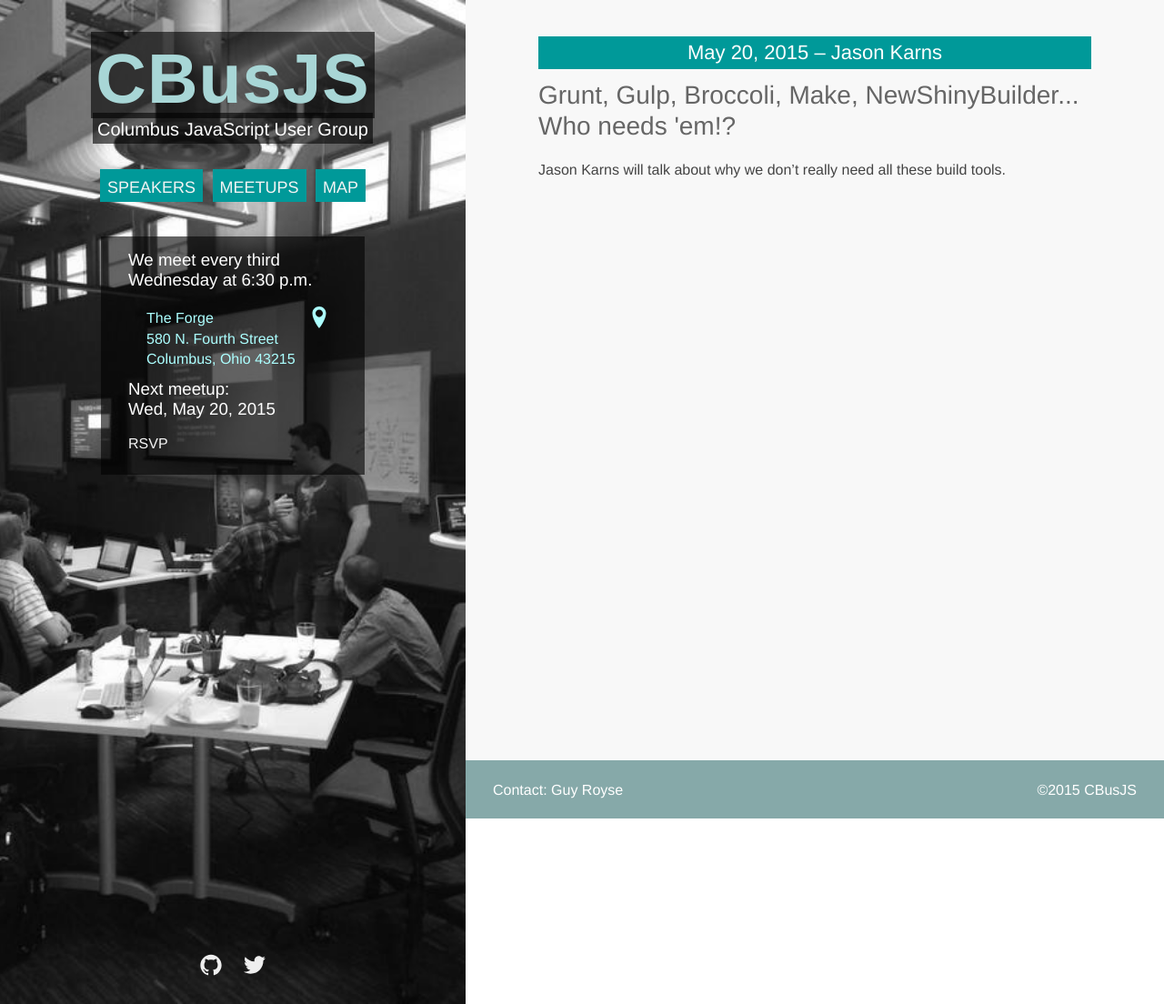
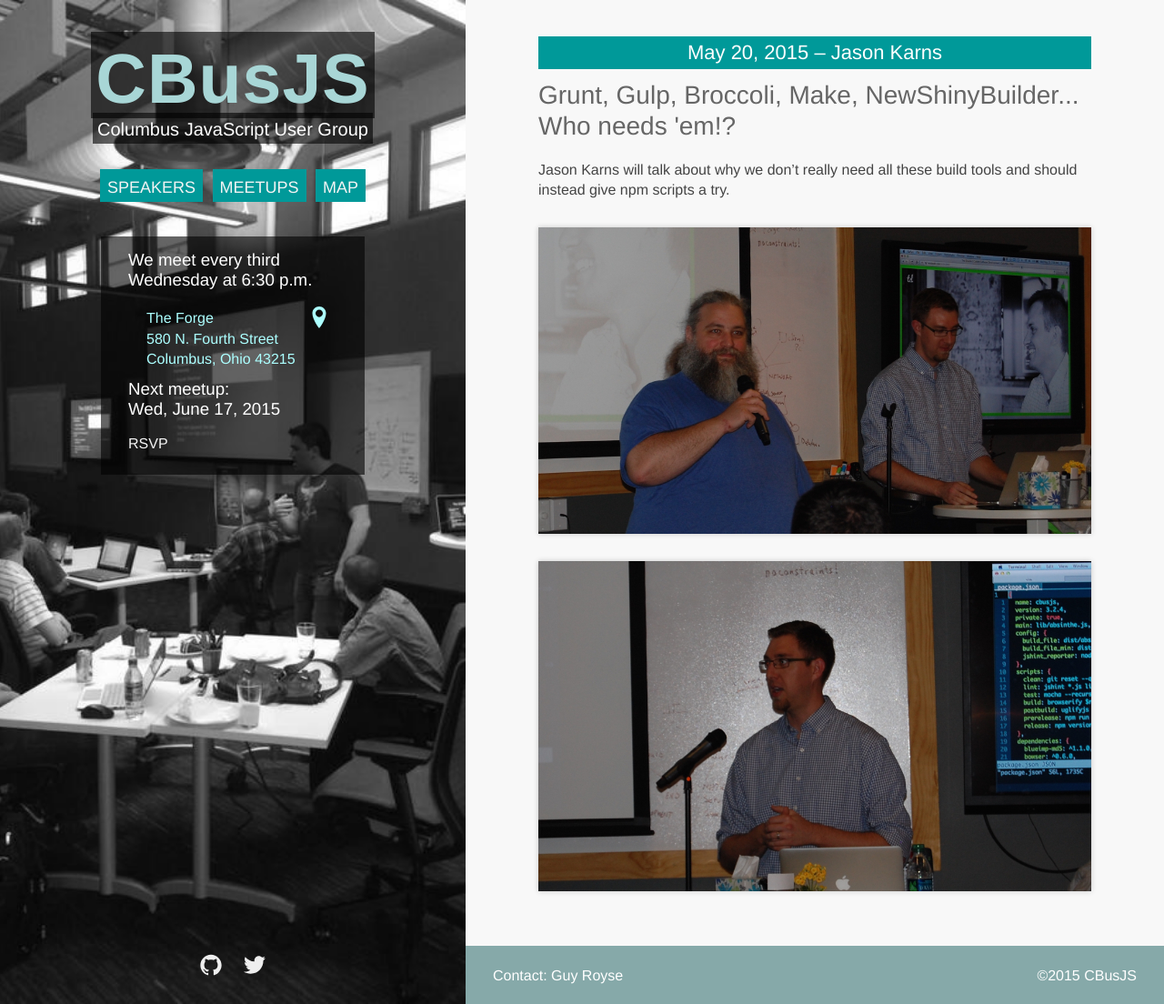
Before and after one commit to columbusjs/columbusjs.github.io, a Jekyll site: the page built from _posts/2015-05-20-grunt-gulp-broccoli-make.markdown, in a window 1280 px wide and 1104 px high. Shown: the whole window at 91% size. Built offline with Jekyll 4.4.1, drawn with Linux system fonts in a browser that asks for light colours.

Commit message:
Updates May meetup

```diff
--- a/_includes/sidebar.html
+++ b/_includes/sidebar.html
@@ -32,8 +32,8 @@
       </svg>
     </a>
 
-    <h3 class="next">Next meetup:<br>Wed, May 20, 2015</h3>
-    <p><a href="http://www.meetup.com/techlifecolumbus/events/221563064/">RSVP</a></p>
+    <h3 class="next">Next meetup:<br>Wed, June 17, 2015</h3>
+    <p><a href="http://www.meetup.com/techlifecolumbus/events/221974996/">RSVP</a></p>
   </div>
 
   <div class="social-icons">
--- a/_posts/2015-05-20-grunt-gulp-broccoli-make.markdown
+++ b/_posts/2015-05-20-grunt-gulp-broccoli-make.markdown
@@ -6,4 +6,8 @@
 - Jason Karns
 ---
 
-Jason Karns will talk about why we don't really need all these build tools.
+Jason Karns will talk about why we don't really need all these build tools and should instead give npm scripts a try.
+
+![Guy and Jason]({{ "/images/guy_jason.jpg" | prepend: site.baseurl | prepend: site.url }} 'Guy and Jason')
+
+![Jason Karns]({{ "/images/jason.jpg" | prepend: site.baseurl | prepend: site.url }} 'Jason Karns')
```
Also changed, not shown: images/guy_jason.jpg (added), images/jason.jpg (added).
